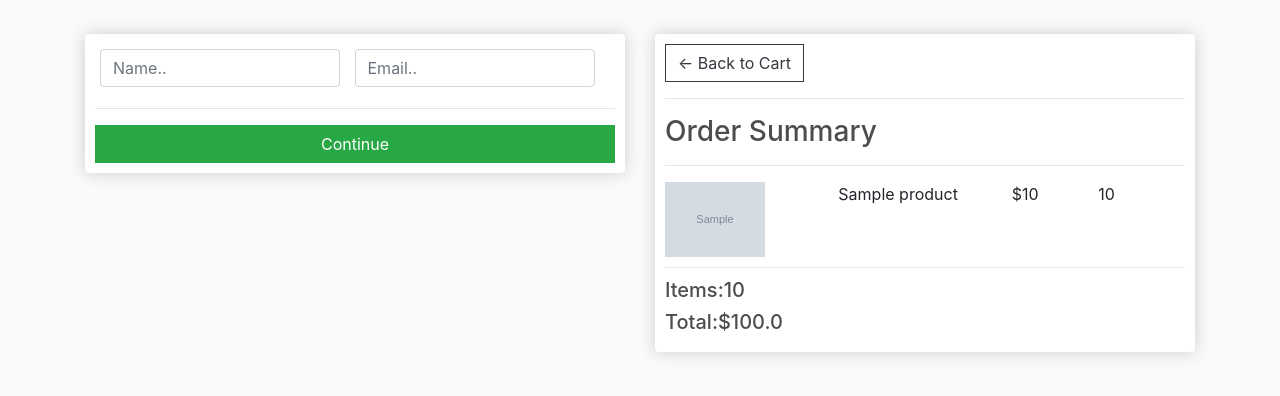
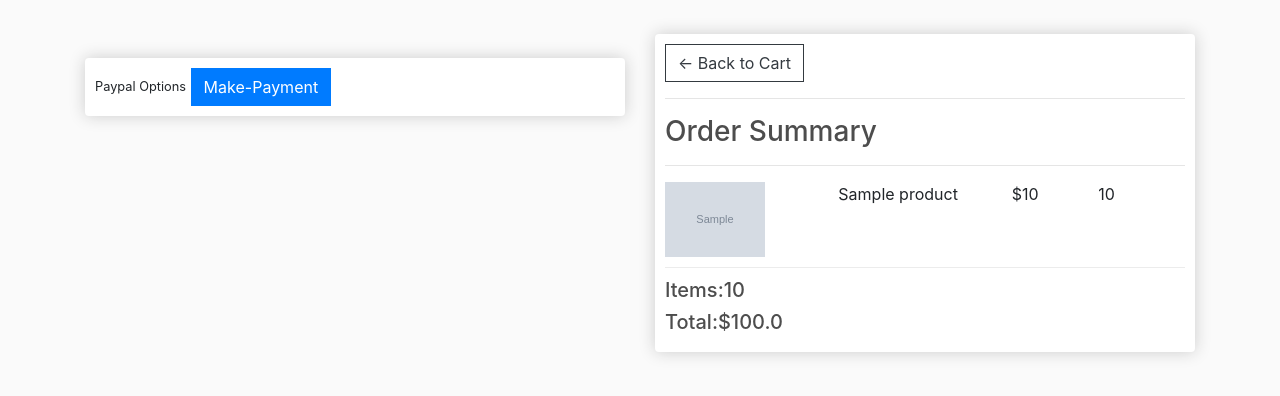
Before and after one commit to Ahmed-Abdelgawad-Dev/DigiStore, a Django app: template Ecommerce/store/templates/store/checkout.html in a window 1280 px wide. Shown: the part 57-453 px from the top of the page. Run offline with Django 3.2, Linux system fonts and the light colour scheme; a user stored in the database is signed in; tables that the repository leaves empty hold one stand-in row (values such as "Sample post"); the template is opened without the code that fills it: values that come from a table or form of the project are taken from there, most other values are stand-ins (such as "Sample title", 1, 10 or a date in 2020); grey boxes marked "Sample" are stand-in pictures; some libraries are stand-ins or nearby versions.

Commit message:
ammend the checkout details, show and hide it to diff users if needed

```diff
--- a/Ecommerce/store/templates/store/checkout.html
+++ b/Ecommerce/store/templates/store/checkout.html
@@ -43,6 +43,7 @@
 			<br>
 			<div class="box-element hidden" id="payment-info">
 				<small>Paypal Options</small>
+				<button class="btn btn-primary" id="make-payment">Make-Payment</button>
 			</div>
 
 		</div>
@@ -71,5 +72,29 @@
 	if( shipping == 'False') {
 		document.getElementById('shipping-info').innerHTML = '';
 	}
+	if (user != 'AnonymousUser') {
+		document.getElementById('user-info').innerHTML = '';
+	}
+	if (user != 'AnonymousUser' && shipping == 'False') {
+		document.getElementById('form-wrapper').classList.add('hidden');
+		document.getElementById('payment-info').classList.remove('hidden');
+	}
+
+
+	let form = document.getElementById('form');
+	form.addEventListener('submit', function(e) {
+		e.preventDefault()
+		console.log('form submitted...');
+		document.getElementById('form-button').classList.add('hidden');
+		document.getElementById('payment-info').classList.remove('hidden');
+
+		document.getElementById('make-payment').addEventListener('click', function(e) {
+				submitFormData()
+		})
+
+		function submitFormData() {
+			console.log('payment button clicked');
+		}
+	})
 </script>
 {% endblock content %}
```
